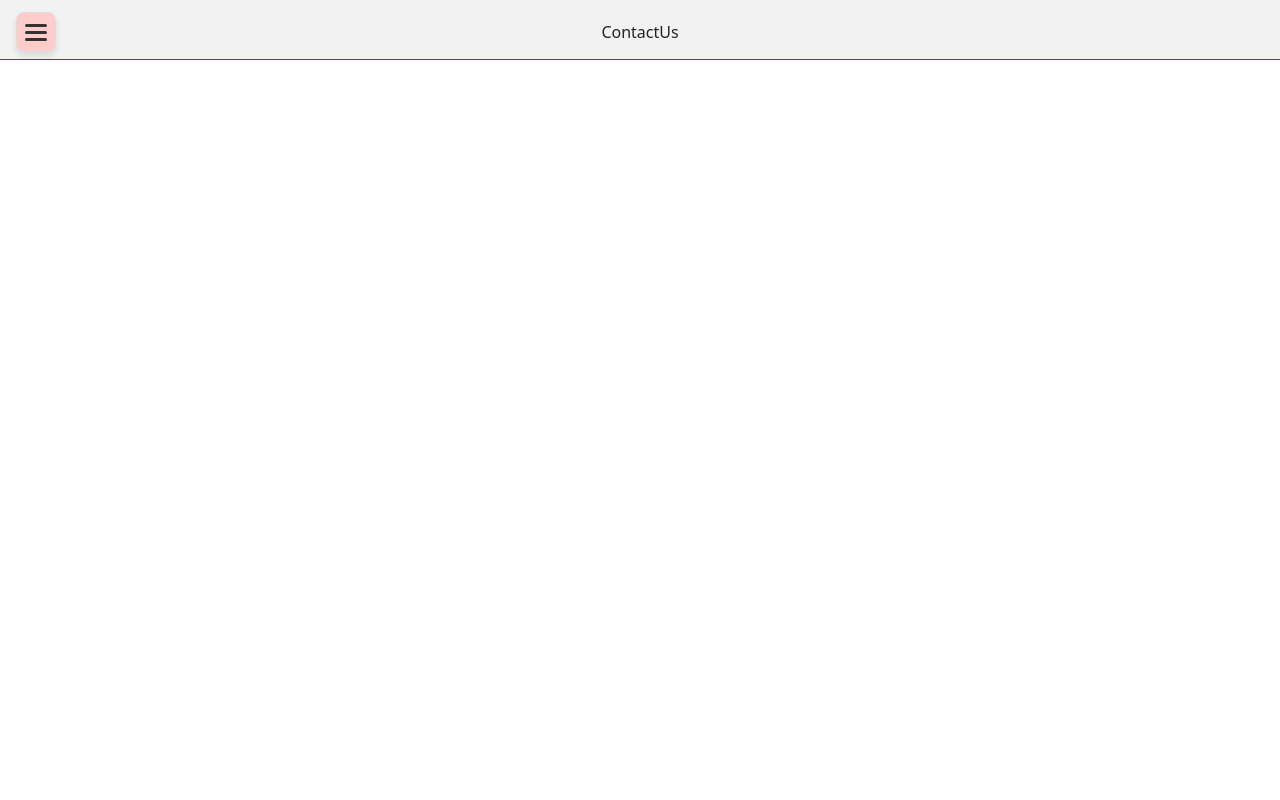
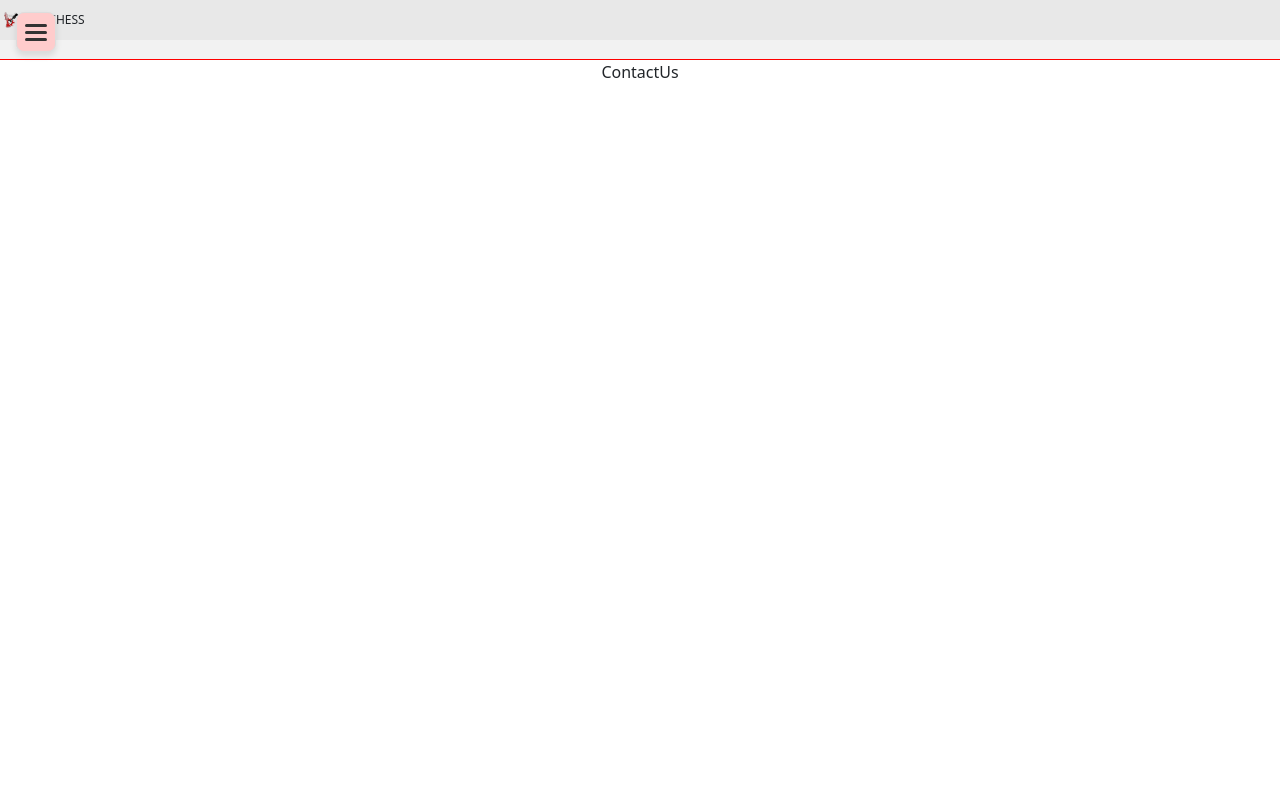
Before and after one commit to tiazheng04/bu-chess, a React app: page /contactus in a window 1280 px wide. Shown: the top 800 px of the page. Built offline with nearby package versions, Linux system fonts and the light colour scheme; the HTML template or start-up script is replaced by a standard one.

Commit message:
persistent logo wip

```diff
--- a/src/App.tsx
+++ b/src/App.tsx
@@ -6,17 +6,24 @@ import Tournament from "./Tournament.tsx";
 import ContactUs from "./ContactUs.tsx";
 import Home from "./Home.tsx";
 import Footer from "./components/Footer.tsx";
+import PersistentLogo from "./components/PersistentLogo.tsx";
+import { useLocation } from "react-router-dom";
+
 
 function App() {
   const [navOpen, setNavOpen] = useState(false);
   // Height of the footer (adjust as needed)
   const FOOTER_HEIGHT = 120;
+  const isHome = location.pathname === "/";
   return (
     <div style={{ minHeight: "100vh", width: "100vw", position: "relative" }}>
       <Router>
         {/* Topbar/Navbar always above blur, with high z-index */}
         <div style={{ position: "sticky", top: 0, zIndex: 100, width: "100%", background: "#f5f5f5" }}>
           <Navbar onNavStateChange={setNavOpen} />
+            <div style={{ display: isHome ? "none" : "block" }}>
+              <PersistentLogo />
+            </div>
         </div>
         {/* Main content is blurred when navOpen, logo inside can scroll up and visually join topbar */}
         <div
--- /dev/null
+++ b/src/components/PersistentLogo.tsx
@@ -0,0 +1,30 @@
+import terrier from "../assets/bu-chess-logo.png";
+
+// These values should match the 'small' values from ShrinkOnScroll as this is the persistent state that remains on the other pages
+const SMALL_HEIGHT = 40; // px, from ShrinkOnScroll default
+const SMALL_FONT_SIZE = 40; // px, matches height for scaling
+const SMALL_PADDING_RIGHT = 2; // vw, from ShrinkOnScroll default
+
+function PersistentLogo() {
+  return (
+    <div
+      style={{
+        height: `${SMALL_HEIGHT}px`,
+        fontSize: `${SMALL_FONT_SIZE}px`,
+        paddingRight: `${SMALL_PADDING_RIGHT}vw`,
+        display: "flex",
+        alignItems: "center",
+        width: "fit-content",
+      }}
+    >
+      <img
+        src={terrier}
+        alt="logo"
+        style={{ height: "50%", maxHeight: "100%", objectFit: "contain" }}
+      />
+      <span style={{ fontSize: "30%", marginLeft: 8 }}>BU CHESS</span>
+    </div>
+  );
+}
+
+export default PersistentLogo;
```
